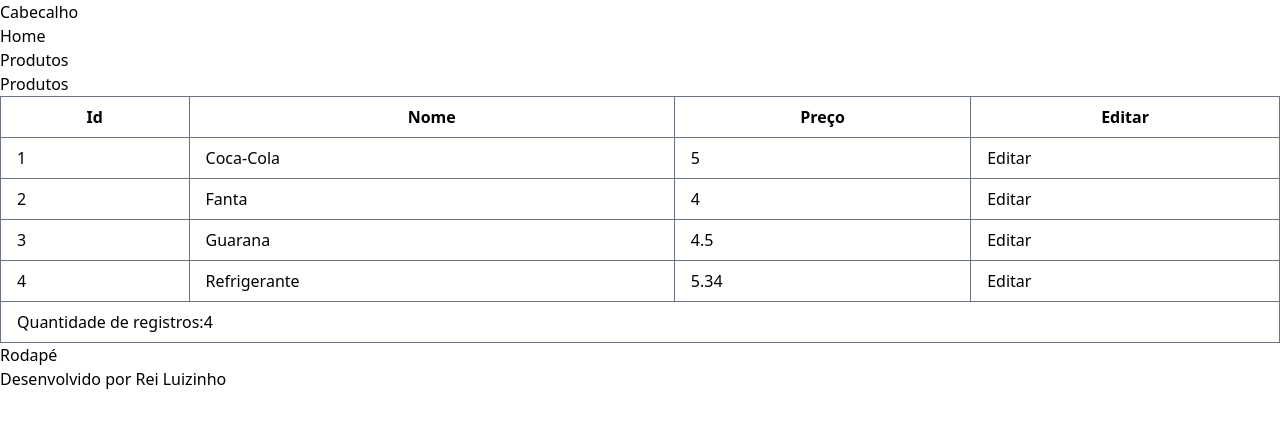
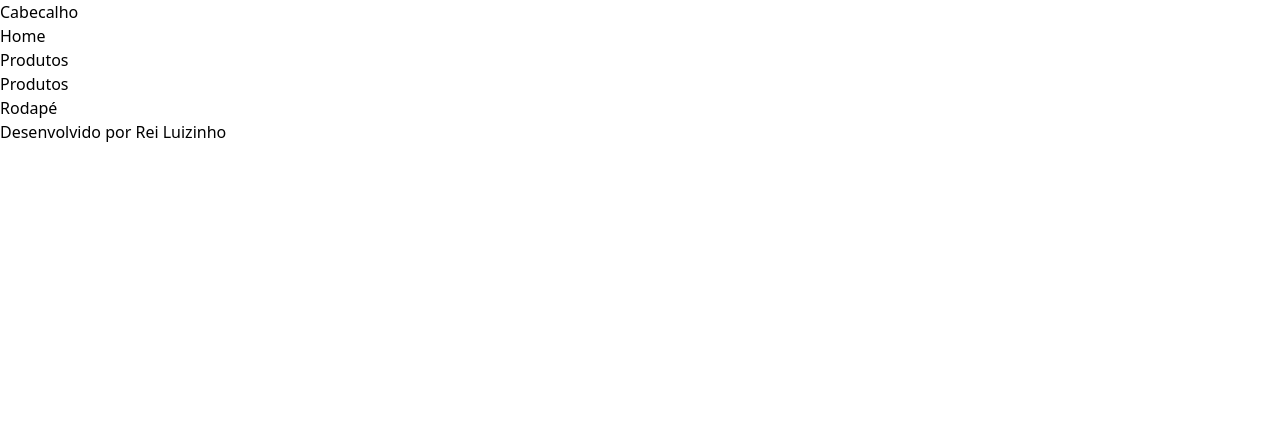
Before and after one commit to 1TDSPF-24/aula-13-1TDSPF-2sem, a Next.js app in the folder aula13/: page /produtos in a window 1280 px wide. Shown: the top 424 px of the page. Built offline with nearby package versions, Linux system fonts and the light colour scheme.

Commit message:
Criando API com Router Handler. NEXTRequest e NEXTResponse.

```diff
--- /dev/null
+++ b/aula13/src/app/api/route.tsx
@@ -0,0 +1,18 @@
+import { TipoParametro } from "@/types";
+import { promises as fs } from "fs";
+import { NextResponse } from "next/server";
+
+export async function GET(request:Request,{params}:{params:{id:string}}) {
+    try {
+        // Leitura do arquivo JSON na pasta src/data/base.json
+        const file = await fs.readFile(process.cwd() + '/src/data/base.json', 'utf-8');
+
+        // Parsing do JSON e retorno da resposta
+        const data = JSON.parse(file);
+        return NextResponse.json(data);
+    } catch (error) {
+        // Log de erro no console e retorno de uma resposta de erro para o cliente
+        console.error("Erro ao ler o arquivo JSON:", error);
+        return NextResponse.json({ message: "Erro ao ler o arquivo produtos" }, { status: 500 });
+    }
+}
--- a/aula13/src/app/produto/[id]/page.tsx
+++ b/aula13/src/app/produto/[id]/page.tsx
@@ -1,14 +1,10 @@
-type TipoParametro = {
-  id:number;
-}
 
-
-export default function Produto({params}:{params:TipoParametro}) {
+export default function Produto() {
 
   return (
     <div>
         <h2>Produto</h2>
-        <p>Produto {params.id}</p>
+        <p>Produto</p>
     </div>
   )
 }
--- a/aula13/src/app/produtos/page.tsx
+++ b/aula13/src/app/produtos/page.tsx
@@ -3,18 +3,13 @@ import Link from "next/link";
 
 export default function Produtos() {
 
-    const listaProdutos = [
-        {id: 1, nome: 'Coca-Cola', preco: 5.00},
-        {id: 2, nome: 'Fanta', preco: 4.00},
-        {id: 3, nome: 'Guarana', preco: 4.50},
-        {id: 4, nome: 'Refrigerante', preco: 5.34}
-    ];
+
 
   return (
     <div>
         <h2>Produtos</h2>
 
-            <table className="custom-table">
+            {/* <table className="custom-table">
                 <thead>
                     <tr>
                         <th>Id</th>
@@ -40,7 +35,7 @@ export default function Produtos() {
                         </td>
                     </tr>
                 </tfoot>
-            </table>
+            </table> */}
 
     </div>
   )
--- /dev/null
+++ b/aula13/src/data/base.json
@@ -0,0 +1,6 @@
+[
+    {"id": 1, "nome": "Coca-Cola", "preco": 5.00},
+    {"id": 2, "nome": "Fanta", "preco": 4.00},
+    {"id": 3, "nome": "Guarana", "preco": 4.50},
+    {"id": 4, "nome": "Refrigerante", "preco": 5.34}
+]
--- /dev/null
+++ b/aula13/src/types.ts
@@ -0,0 +1,3 @@
+export type TipoParametro = {
+    id:number;
+  }
```
